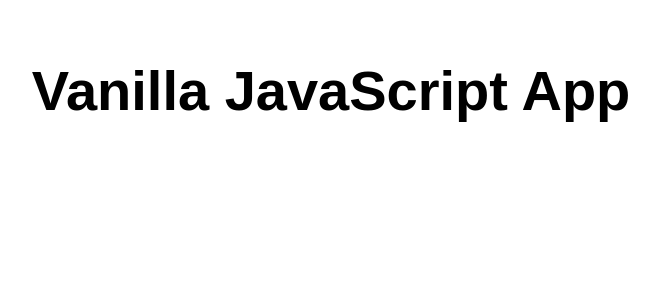
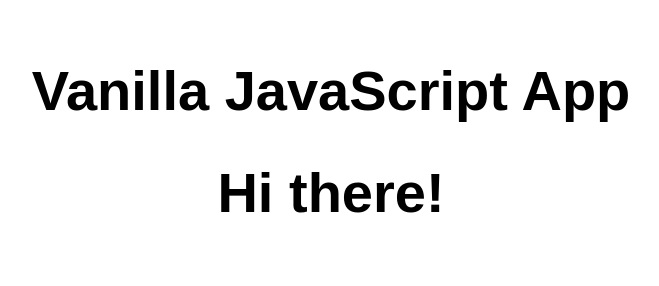
Before and after one commit to SeanMBoyles/first-azure-static-web-app, a website: page src/index.html in a window 1280 px wide. Shown: the whole page, without its empty margins (309-968 px from the left). Drawn offline with Linux system fonts and the light colour scheme.

Commit message:
Update index.html

```diff
--- a/src/index.html
+++ b/src/index.html
@@ -11,6 +11,7 @@
 <body>
   <main>
     <h1>Vanilla JavaScript App</h1>
+    <h1>Hi there!</h1>
   </main>
 </body>
 
```
